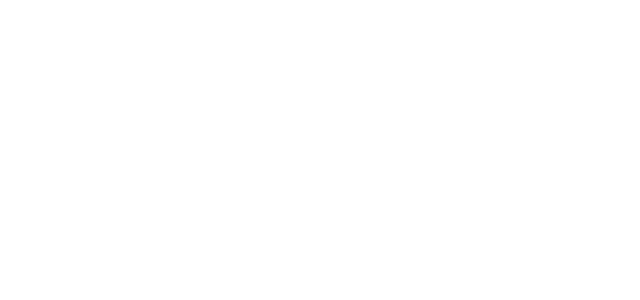
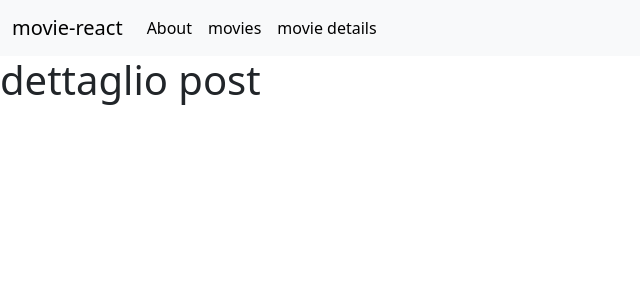
Before and after one commit to GalloSimone/webapp-react, a React (Vite) app: page /Movies/detail in a window 1280 px wide. Before the commit this address had no page. Shown: the top 300 px of the page, without its empty margins (0-640 px from the left). Built offline with nearby package versions, Linux system fonts and the light colour scheme.

Commit message:
aggiunto default layout con rotta per visualizzazione di tutti i film e rotta per i dettagli di un asingola

```diff
--- a/src/App.jsx
+++ b/src/App.jsx
@@ -3,6 +3,8 @@
 import HomePage from './pages/HomePage'
 import AboutPage from './pages/AboutPage'
 import DefaultLayout from './layouts/DefaultLayout'
+import IndexMoviePage from './pages/IndexMoviePage'
+import DetailMoviePage from './pages/DetailMoviePage'
 function App() {
   const [count, setCount] = useState(0)
 
@@ -12,6 +14,12 @@
      <Route element={<DefaultLayout/>}path='/'>
      <Route index element={<HomePage/>}></Route>
      <Route path='/about' element={<AboutPage/>}></Route>
+
+     <Route path='Movies'>
+      <Route index element={<IndexMoviePage/>}></Route>
+      <Route path='/Movies/detail' element={<DetailMoviePage/>}></Route>
+     </Route>
+
    </Route>
    </Routes>
    </BrowserRouter>
--- a/src/components/Header.jsx
+++ b/src/components/Header.jsx
@@ -14,6 +14,12 @@
         <li className="nav-item">
           <Link className="nav-link active" aria-current="page" to="/about">About</Link>
         </li>
+        <li className="nav-item">
+          <Link className="nav-link active" aria-current="page" to="/movies">movies </Link>
+        </li>
+        <li className="nav-item">
+          <Link className="nav-link active" aria-current="page" to="/Movies/detail">movie details </Link>
+        </li>
       </ul>
     </div>
   </div>
--- /dev/null
+++ b/src/pages/DetailMoviePage.jsx
@@ -0,0 +1,7 @@
+export default function DetailMoviePage(){
+    return(
+        <>
+        <h1>dettaglio post</h1>
+        </>
+    )
+}
--- /dev/null
+++ b/src/pages/IndexMoviePage.jsx
@@ -0,0 +1,7 @@
+export default function IndexMoviePage(){
+    return(
+        <>
+        <h1>movie list</h1>
+        </>
+    )
+}
```
